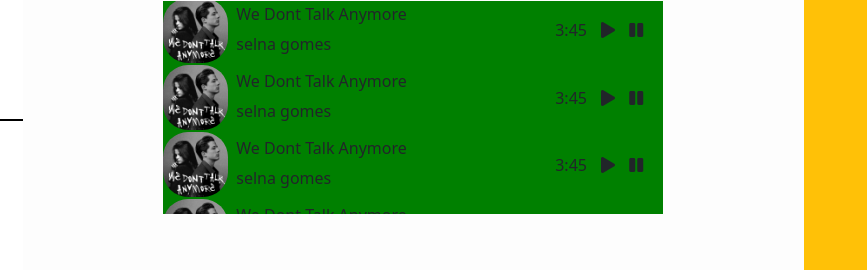
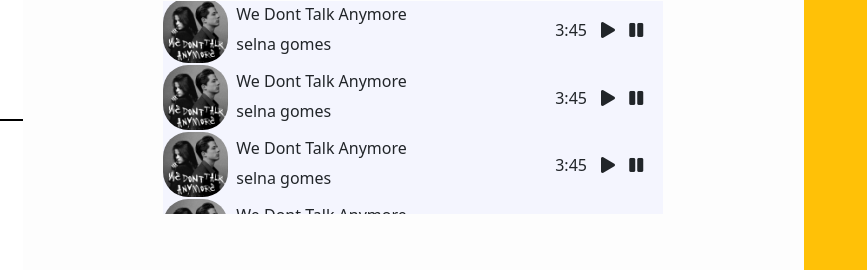
Before and after one commit to sajjadmirave/BeeMusic, a website: page index.html in a window 1280 px wide. Shown: the part 442-712 px from the top of the page, 142-1009 px from the left. Drawn offline with nearby package versions, Linux system fonts and the light colour scheme; files whose address does not match are found by name.

Commit message:
bg color the left box in body area

```diff
--- a/sass/music.scss
+++ b/sass/music.scss
@@ -14,7 +14,7 @@
     align-items: center;
     width: 500px;
     height: 80px;
-    background: green;
+    background: #f4f5fe;
   }
 
   .img-text-music {
```
Also changed, not shown: css/music.css.
